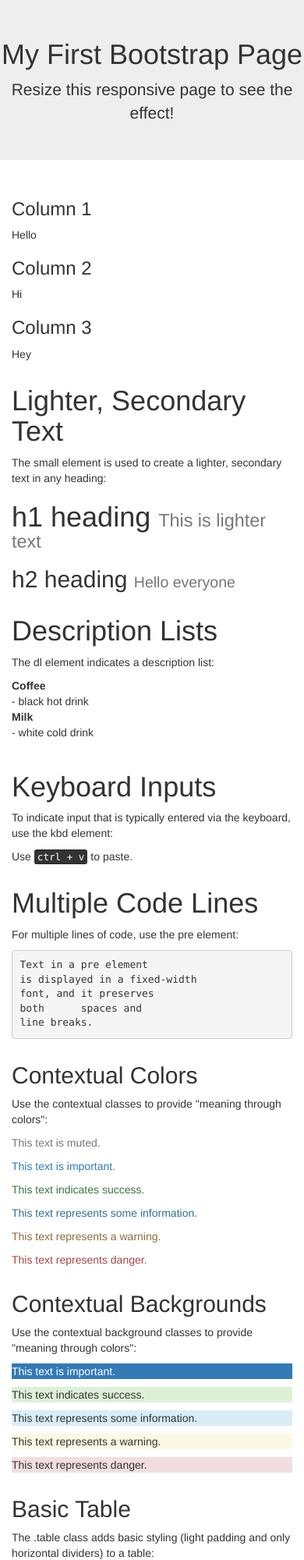
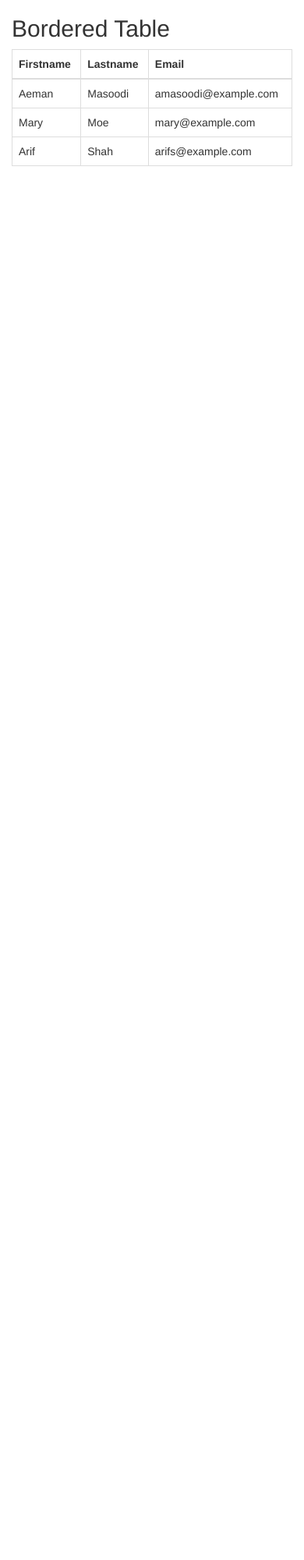
Before and after one commit to aemanmasoodi/bootstrap, a plain HTML site: page index.html in a window 390 px wide. Shown: the top 2000 px of the page at 78% size. After the commit the page ends 844 px from the top, so only its background shows below. Drawn offline with nearby package versions, Linux system fonts and the light colour scheme.

Commit message:
Bordered table

```diff
--- a/index.html
+++ b/index.html
@@ -1,94 +1,16 @@
+<!DOCTYPE html>
 <html lang="en">
-  <head>
-    <title>Bootstrap Example</title>
-    <link rel="stylesheet" href="https://maxcdn.bootstrapcdn.com/bootstrap/3.4.1/css/bootstrap.min.css">
-
-  </head>
-  <body>
-
-    <div class="jumbotron text-center">
-      <h1>My First Bootstrap Page</h1>
-      <p>Resize this responsive page to see the effect!</p>
-    </div>
-
-    <div class="container">
-      <div class="row">
-        <div class="col-sm-4">
-          <h3>Column 1</h3>
-          <p>Hello </p>
-        </div>
-        <div class="col-sm-4">
-          <h3>Column 2</h3>
-          <p>Hi</p>
-        </div>
-        <div class="col-sm-4">
-          <h3>Column 3</h3>
-          <p>Hey</p>
-        </div>
-      </div>
-    </div>
-
-    <div class="container">
-        <h1>Lighter, Secondary Text</h1>
-        <p>The small element is used to create a lighter, secondary text in any heading:</p>
-        <h1>h1 heading <small>This is lighter text </small></h1>
-        <h2>h2 heading <small>Hello everyone</small></h2>
-    </div>
-
-    <div class="container">
-  <h1>Description Lists</h1>
-  <p>The dl element indicates a description list:</p>
-  <dl>
-    <dt>Coffee</dt>
-    <dd>- black hot drink</dd>
-    <dt>Milk</dt>
-    <dd>- white cold drink</dd>
-  </dl>
-</div>
+<head>
+  <title>Bootstrap</title>
+  <link rel="stylesheet" href="https://maxcdn.bootstrapcdn.com/bootstrap/3.4.1/css/bootstrap.min.css">
+  <script src="https://ajax.googleapis.com/ajax/libs/jquery/3.5.1/jquery.min.js"></script>
+  <script src="https://maxcdn.bootstrapcdn.com/bootstrap/3.4.1/js/bootstrap.min.js"></script>
+</head>
+<body>
 
 <div class="container">
-  <h1>Keyboard Inputs</h1>
-  <p>To indicate input that is typically entered via the keyboard, use the kbd element:</p>
-  <p>Use <kbd>ctrl + v</kbd> to paste.</p>
-</div>
-
-<div class="container">
-<h1>Multiple Code Lines</h1>
-<p>For multiple lines of code, use the pre element:</p>
-<pre>
-Text in a pre element
-is displayed in a fixed-width
-font, and it preserves
-both      spaces and
-line breaks.
-</pre>
-</div>
-
-<div class="container">
-  <h2>Contextual Colors</h2>
-  <p>Use the contextual classes to provide "meaning through colors":</p>
-  <p class="text-muted">This text is muted.</p>
-  <p class="text-primary">This text is important.</p>
-  <p class="text-success">This text indicates success.</p>
-  <p class="text-info">This text represents some information.</p>
-  <p class="text-warning">This text represents a warning.</p>
-  <p class="text-danger">This text represents danger.</p>
-</div>
-
-<div class="container">
-  <h2>Contextual Backgrounds</h2>
-  <p>Use the contextual background classes to provide "meaning through colors":</p>
-  <p class="bg-primary">This text is important.</p>
-  <p class="bg-success">This text indicates success.</p>
-  <p class="bg-info">This text represents some information.</p>
-  <p class="bg-warning">This text represents a warning.</p>
-  <p class="bg-danger">This text represents danger.</p>
-</div>
-
-<div class="container">
-  <h2>Basic Table</h2>
-  <p>The .table class adds basic styling (light padding and only horizontal dividers) to a table:</p>
-  <table class="table">
+  <h2>Bordered Table</h2>
+  <table class="table table-bordered">
     <thead>
       <tr>
         <th>Firstname</th>
@@ -99,7 +21,7 @@ line breaks.
     <tbody>
       <tr>
         <td>Aeman</td>
-        <td>Zahoor</td>
+        <td>Masoodi</td>
         <td>amasoodi@example.com</td>
       </tr>
       <tr>
@@ -110,41 +32,11 @@ line breaks.
       <tr>
         <td>Arif</td>
         <td>Shah</td>
-        <td>shahji@example.com</td>
-      </tr>
-    </tbody>
-  </table>
-</div>
-<div class="container">
-  <h2>Basic Table</h2>
-  <p>The .table class adds basic styling (light padding and only horizontal dividers) to a table:</p>
-  <table class="table table-striped">
-    <thead>
-      <tr>
-        <th>Firstname</th>
-        <th>Lastname</th>
-        <th>Email</th>
-      </tr>
-    </thead>
-    <tbody>
-      <tr>
-        <td>John</td>
-        <td>Doe</td>
-        <td>john@example.com</td>
-      </tr>
-      <tr>
-        <td>Mary</td>
-        <td>Moe</td>
-        <td>mary@example.com</td>
-      </tr>
-      <tr>
-        <td>July</td>
-        <td>Dooley</td>
-        <td>july@example.com</td>
+        <td>arifs@example.com</td>
       </tr>
     </tbody>
   </table>
 </div>
 
-  </body>
+</body>
 </html>
```
